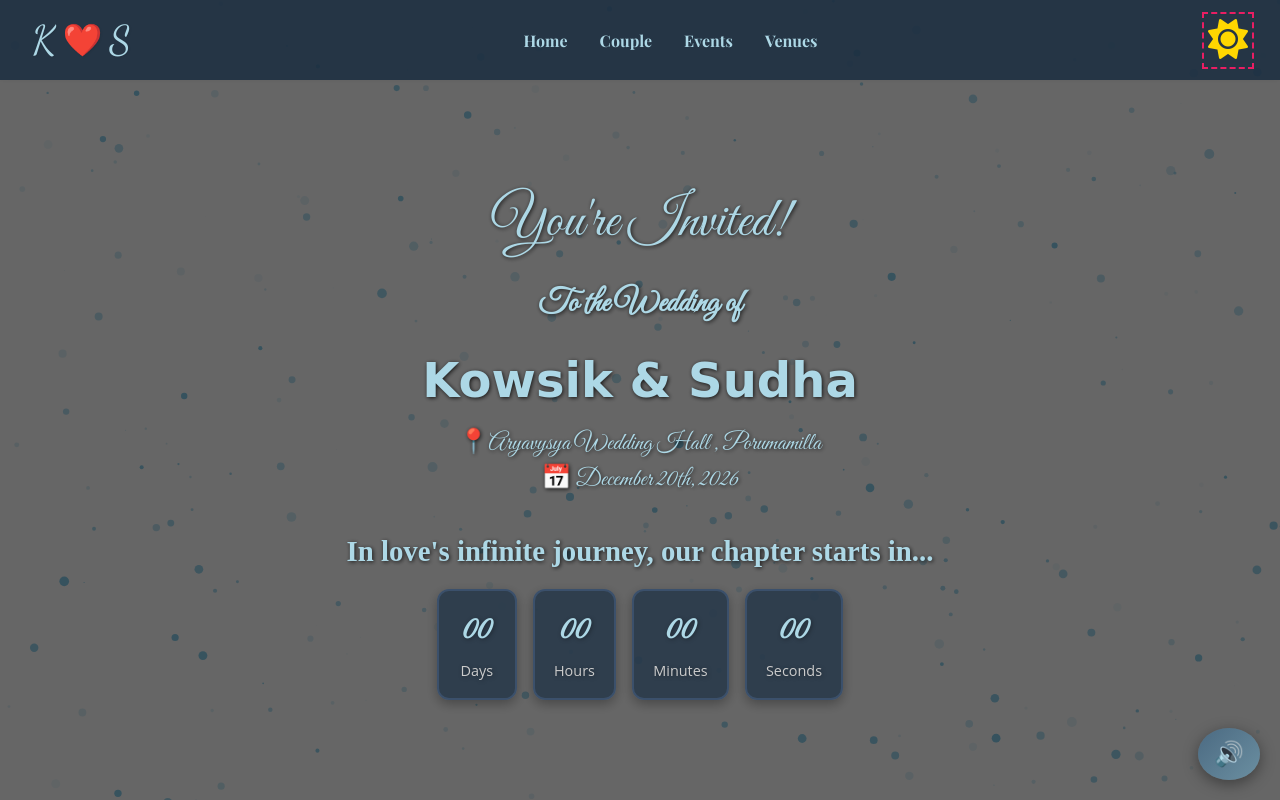
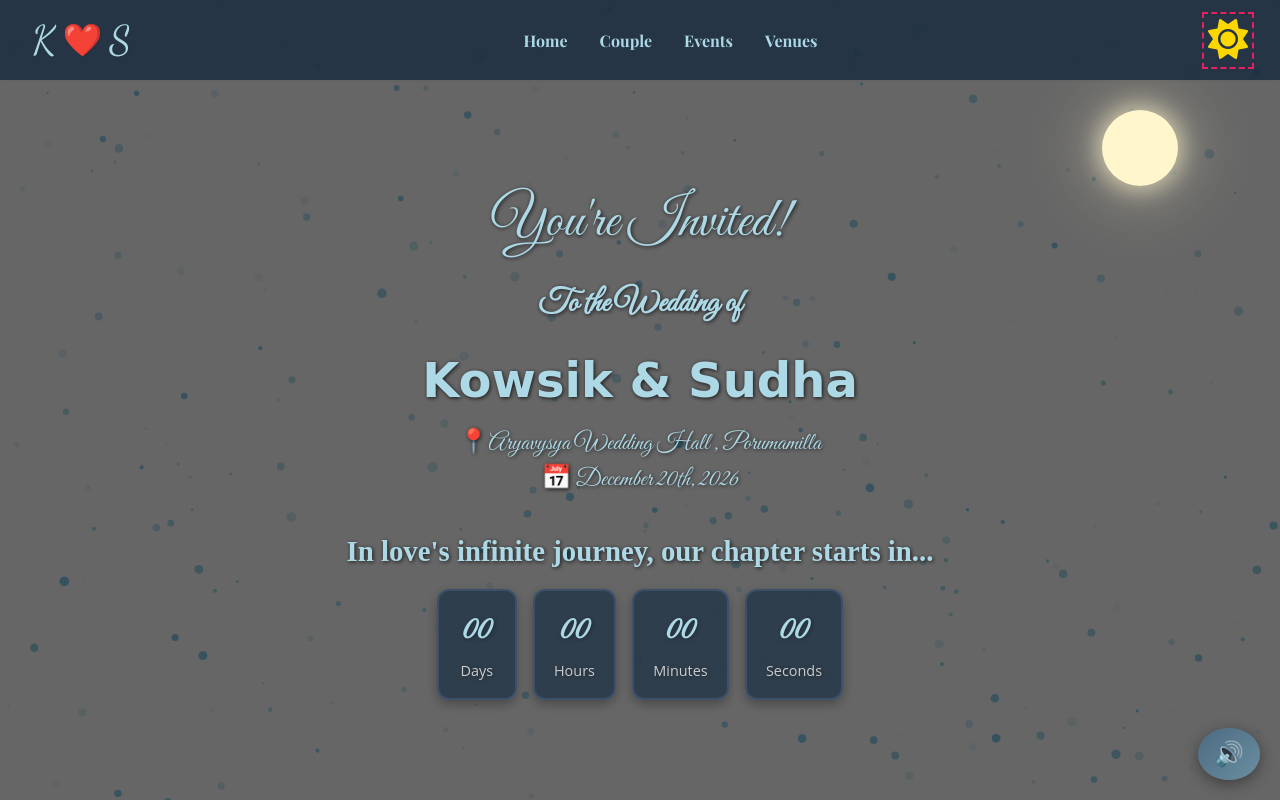
Before and after one commit to saikowsik24/KowsikSudha, a plain HTML site: page index.html in a window 1280 px wide. Both pictures are taken after a click on the button 1233 px from the left and 40 px from the top of the page. Shown: the top 800 px of the page. Drawn offline with nearby package versions, Linux system fonts and the light colour scheme.

Commit message:
style: add moon to night theme while keeping photo

```diff
--- a/style.css
+++ b/style.css
@@ -759,3 +759,20 @@ button:focus {
   background: #4b6a82;
   box-shadow: 0 0 12px #6b8fa1;
 }
+
+/* Moon over the existing photo in night mode */
+.night-mode .hero::before {
+  content: "";
+  position: absolute;
+  top: 30px;
+  right: 8%;
+  width: 76px;
+  height: 76px;
+  border-radius: 50%;
+  background: #fff6cc;
+  box-shadow:
+    0 0 20px 6px rgba(255, 246, 204, 0.55),
+    0 0 55px 18px rgba(255, 246, 204, 0.25);
+  z-index: 1;
+  pointer-events: none;
+}
```
